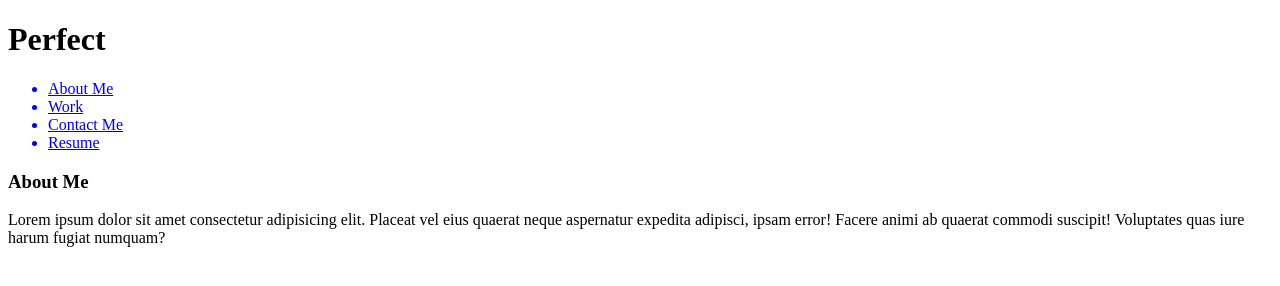
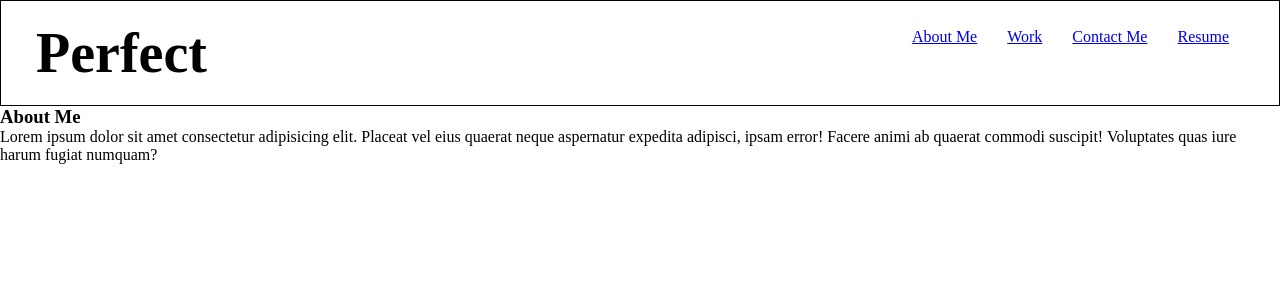
Before and after one commit to lowtiergod/Advanced-CSS, a plain HTML site: page index.html in a window 1280 px wide. Drawn offline with Linux system fonts and the light colour scheme.

Commit message:
header update

```diff
--- /dev/null
+++ b/assets/css/style.css
@@ -0,0 +1,36 @@
+* {
+    margin: 0;
+    padding: 0;
+    box-sizing: border-box;
+}
+
+header {
+    padding: 20px 35px;
+    display: flex;
+    justify-content: space-between;
+    flex-wrap: wrap;
+    border: 1px solid black;
+    padding: 20px 35px;
+}
+
+header h1 {
+    font-weight: bold;
+    font-size: 56px;
+    margin: 0;
+}
+
+header nav {
+    margin: 7px 0;
+}
+
+ header nav ul {
+    display: flex;
+    flex-wrap: flex;
+    justify-content: space-between;
+    align-items: center;
+    list-style: none;
+}
+
+header nav ul li a {
+    padding: 10px 15px;
+}
--- a/index.html
+++ b/index.html
@@ -5,23 +5,20 @@
     <meta http-equiv="X-UA-Compatible" content="IE=edge">
     <meta name="viewport" content="width=device-width, initial-scale=1.0">
     <title>Professional Portfolio</title>
+    <link rel="stylesheet" href="./assets/css/style.css">
 </head>
 <body>
     <header>
-        <div class="name">
             <h1>Perfect</h1>
-        </div>
-
-        <div>
-            <nav>
-                <ul>
-                    <a href="#"><li>About Me</li></a>
-                    <a href="#"><li>Work</li></a>
-                    <a href="#"><li>Contact Me</li></a>
-                    <a href="#"><li>Resume</li></a>
-                </ul>
-            </nav>
-        </div>
+        <nav>
+            <ul>
+                <li>
+                    <a href="#">About Me</a></li>
+                <li><a href="#">Work</a></li>
+                <li><a href="#">Contact Me</a></li>
+                <li><a href="#">Resume</a></li>
+            </ul>
+        </nav>
     </header>
 
     <section class="about-me">
```
